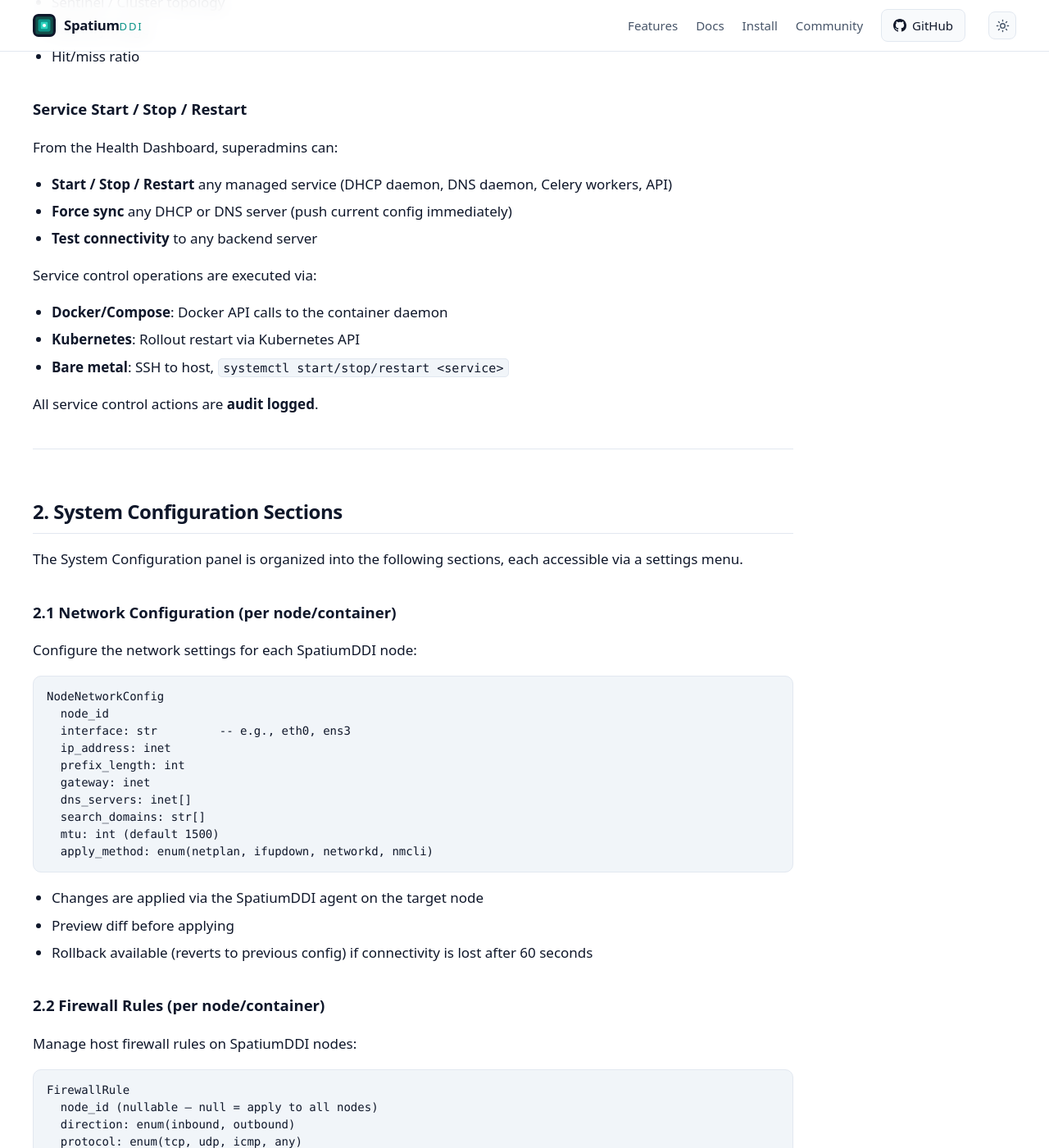
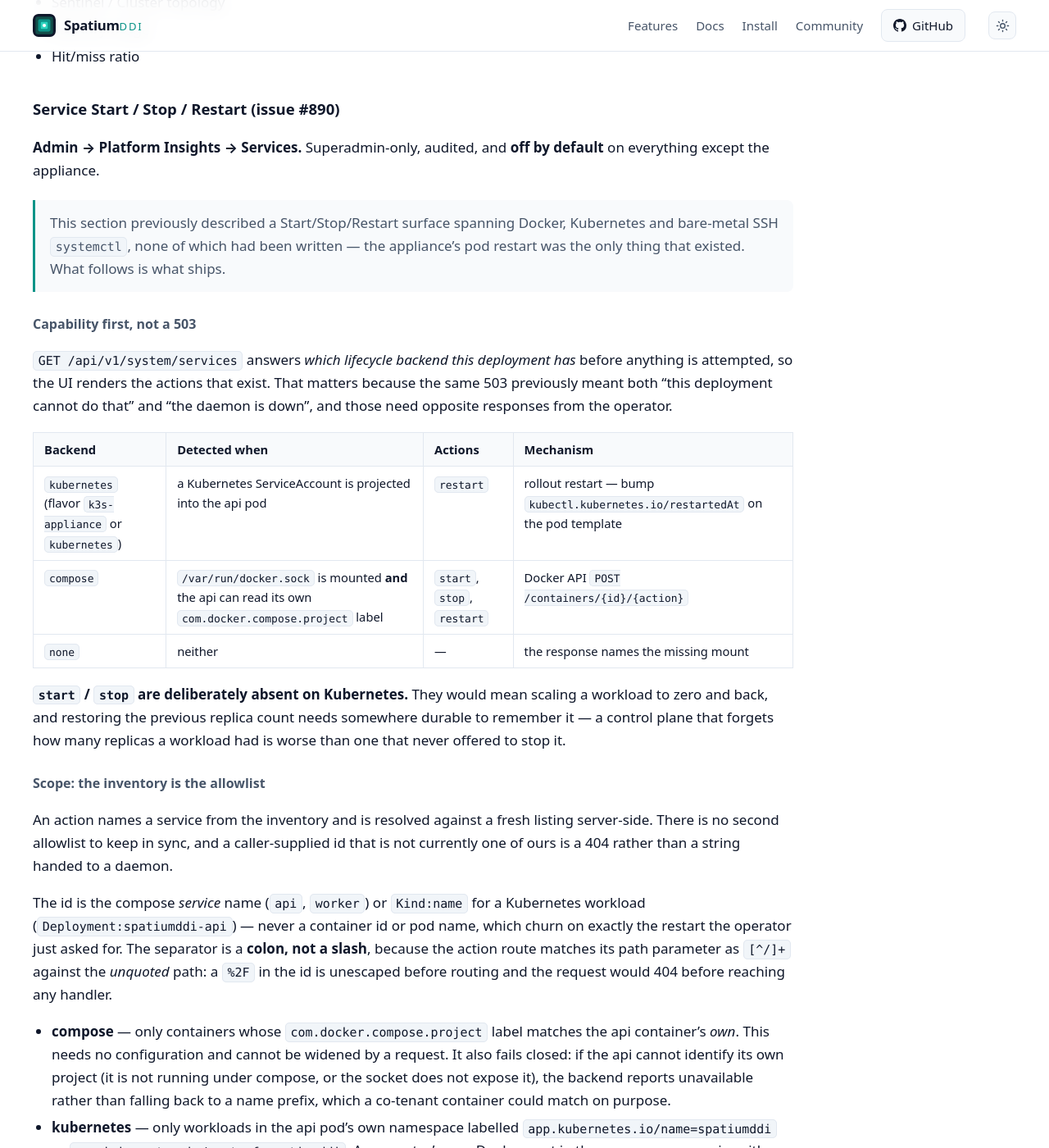
Before and after one commit to spatiumddi/spatiumddi.github.io, a Jekyll site: the page built from features/SYSTEM_ADMIN.md, in a window 1280 px wide and 1400 px high, scrolled down 2938 px. Shown: the whole window at 82% size. Built offline with Jekyll 4.4.1, drawn with Linux system fonts in a browser that asks for light colours; our own code applies the rules of GitHub Pages for plain Markdown files; some of the changed text lies outside the part shown.

Commit message:
docs: publish main@3686ba9
Mirrored from spatiumddi/spatiumddi@3686ba9eebfe89829f254f97a994bba3b662081e by the docs-publish workflow. Do not edit this repository directly.

```diff
--- a/features/SYSTEM_ADMIN.md
+++ b/features/SYSTEM_ADMIN.md
@@ -99,19 +99,120 @@ Clicking any component opens a detail panel:
 - Memory usage
 - Hit/miss ratio
 
-### Service Start / Stop / Restart
+### Service Start / Stop / Restart (issue #890)
 
-From the Health Dashboard, superadmins can:
-- **Start / Stop / Restart** any managed service (DHCP daemon, DNS daemon, Celery workers, API)
-- **Force sync** any DHCP or DNS server (push current config immediately)
-- **Test connectivity** to any backend server
+**Admin → Platform Insights → Services.** Superadmin-only, audited, and
+**off by default** on everything except the appliance.
 
-Service control operations are executed via:
-- **Docker/Compose**: Docker API calls to the container daemon
-- **Kubernetes**: Rollout restart via Kubernetes API
-- **Bare metal**: SSH to host, `systemctl start/stop/restart <service>`
+> This section previously described a Start/Stop/Restart surface spanning
+> Docker, Kubernetes and bare-metal SSH `systemctl`, none of which had
+> been written — the appliance's pod restart was the only thing that
+> existed. What follows is what ships.
 
-All service control actions are **audit logged**.
+#### Capability first, not a 503
+
+`GET /api/v1/system/services` answers *which lifecycle backend this
+deployment has* before anything is attempted, so the UI renders the
+actions that exist. That matters because the same 503 previously meant
+both "this deployment cannot do that" and "the daemon is down", and
+those need opposite responses from the operator.
+
+| Backend | Detected when | Actions | Mechanism |
+|---|---|---|---|
+| `kubernetes` (flavor `k3s-appliance` or `kubernetes`) | a Kubernetes ServiceAccount is projected into the api pod | `restart` | rollout restart — bump `kubectl.kubernetes.io/restartedAt` on the pod template |
+| `compose` | `/var/run/docker.sock` is mounted **and** the api can read its own `com.docker.compose.project` label | `start`, `stop`, `restart` | Docker API `POST /containers/{id}/{action}` |
+| `none` | neither | — | the response names the missing mount |
+
+**`start` / `stop` are deliberately absent on Kubernetes.** They would
+mean scaling a workload to zero and back, and restoring the previous
+replica count needs somewhere durable to remember it — a control plane
+that forgets how many replicas a workload had is worse than one that
+never offered to stop it.
+
+#### Scope: the inventory is the allowlist
+
+An action names a service from the inventory and is resolved against a
+fresh listing server-side. There is no second allowlist to keep in sync,
+and a caller-supplied id that is not currently one of ours is a 404
+rather than a string handed to a daemon.
+
+The id is the compose *service* name (`api`, `worker`) or `Kind:name`
+for a Kubernetes workload (`Deployment:spatiumddi-api`) — never a
+container id or pod name, which churn on exactly the restart the
+operator just asked for. The separator is a **colon, not a slash**,
+because the action route matches its path parameter as `[^/]+` against
+the *unquoted* path: a `%2F` in the id is unescaped before routing and
+the request would 404 before reaching any handler.
+
+* **compose** — only containers whose `com.docker.compose.project` label
+  matches the api container's *own*. This needs no configuration and
+  cannot be widened by a request. It also fails closed: if the api
+  cannot identify its own project (it is not running under compose, or
+  the socket does not expose it), the backend reports unavailable rather
+  than falling back to a name prefix, which a co-tenant container could
+  match on purpose.
+* **kubernetes** — only workloads in the api pod's own namespace
+  labelled `app.kubernetes.io/name=spatiumddi` or
+  `app.kubernetes.io/part-of=spatiumddi`. An operator's own Deployment
+  in the same namespace is neither listed nor restartable.
+
+#### Enabling it
+
+| Deployment | Gate | RBAC / mount |
+|---|---|---|
+| Appliance | on — implied by `appliance_mode` | granted by `spatiumddi-firstboot` (`api.serviceControlRBAC`) |
+| Helm | `api.serviceControl.enabled=true` | `api.serviceControlRBAC.enabled=true` (needs `api.serviceAccount.enabled`) |
+| Raw manifests | `SERVICE_CONTROL_ENABLED=true` on the api | `kubectl apply -f k8s/service-control/rbac.yaml` |
+| docker-compose | `SERVICE_CONTROL_ENABLED=true` on the api | mount `/var/run/docker.sock` + `group_add: ["${DOCKER_GID}"]` |
+
+The two halves are independent and fail differently, which is why they
+are separate switches: without the gate the screen renders read-only and
+says so; without the RBAC, kubeapi answers 403 and the API reports
+"enable the service-control RBAC" instead of an empty inventory that
+would read as "nothing to restart".
+
+The appliance is exempt from the gate because
+`POST /api/v1/appliance/containers/{name}/{action}` has shipped the same
+control since #134 — requiring a new opt-in there would take a capability
+away rather than add one. Everywhere else it is off because a
+restart-capable `docker.sock` is equivalent to root on the host, and a
+restart interrupts live DNS / DHCP / API traffic.
+
+#### Restarting the API that serves the page
+
+Allowed, and flagged in the response as `self_targeted`. The audit row is
+committed and the `202` returned **before** the daemon is signalled — on
+compose the container stops the moment the request is accepted, so
+signalling inline would abort the response and the operator would see a
+connection reset instead of confirmation. For the same reason the row
+records `result="accepted"`, not `"success"`: nothing here survives to
+observe the outcome. On Kubernetes a rollout keeps the current pod
+serving until the replacement is ready, so this only bites on compose.
+
+#### Fleet: remote appliances
+
+The Fleet drilldown's restart is a **workload picker**, fed by
+`GET /api/v1/appliance/appliances/{id}/k8s/workloads` through the
+supervisor's kubeapi proxy, so it lists what that appliance actually
+runs. It was previously a single button hardcoded to
+`deploy/dns-bind9` — a node running PowerDNS, Technitium or Kea had no
+restart at all. Remote *compose*-based agents (legacy pre-#170 installs)
+stay out of scope.
+
+#### Not covered
+
+**Force sync** and **test connectivity** are per-server DNS / DHCP
+actions and live on those servers' own pages, not here. Bare-metal
+`systemctl` over SSH is **not** implemented and is not planned — the
+supported non-container path is the appliance, which runs k3s.
+
+#### MCP
+
+`find_services` (read, default on, superadmin-only) reports the
+capability and the inventory. `propose_restart_service` (default
+**off** — non-negotiable #13) prepares a proposal the operator must
+Apply; a restart is the widest non-destructive blast radius in the
+product, so the copilot cannot offer it until an operator opts in.
 
 ---
 
```
